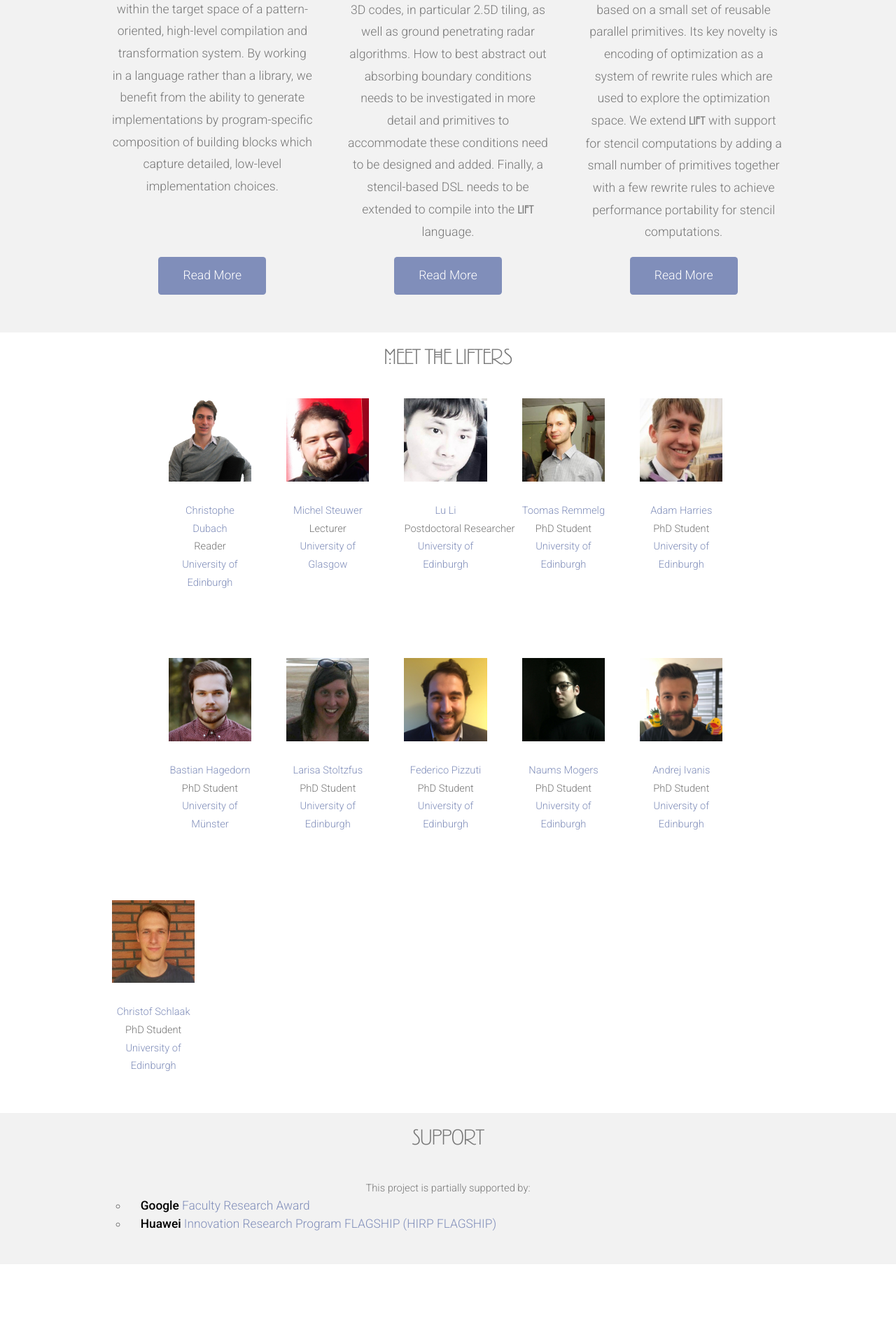
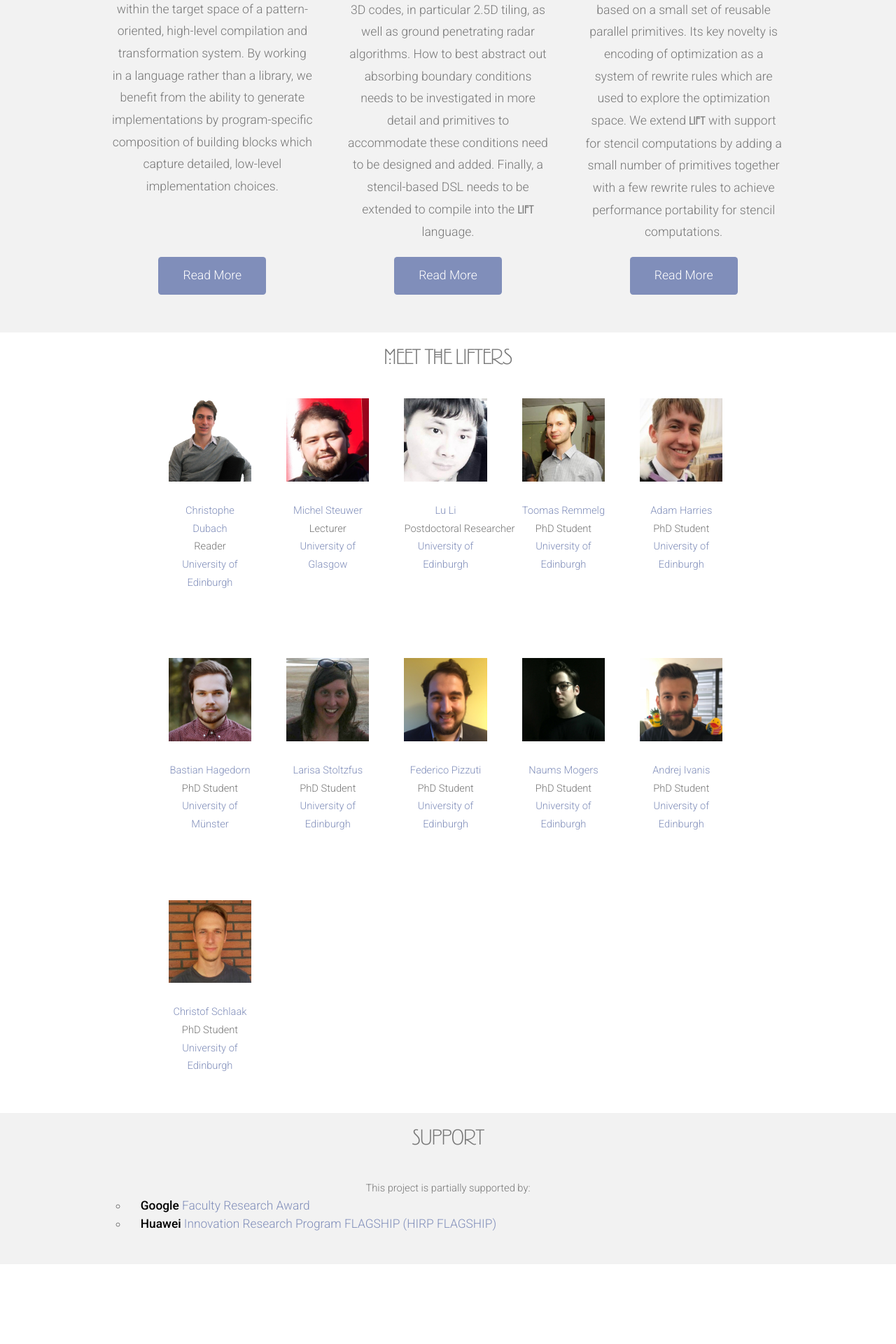
Before and after one commit to lift-project/lift-project.github.io, a Jekyll site: the page built from index.html, in a window 1280 px wide. Shown: the part 4446-6366 px from the top of the page at 70% size. Built offline with Jekyll 4.4.1, drawn with Linux system fonts in a browser that asks for light colours; nearby versions of some CDN libraries.

Commit message:
Update index.html

```diff
--- a/index.html
+++ b/index.html
@@ -533,7 +533,7 @@ International Conference on Compilers, Architecture and Synthesis for Embedded S
             </section>
         </div>
         <div class="row" style="margin-top:2em;">
-            <section class="2u">
+            <section class="2u" style="margin-left: 8%">
                 <a href="http://homepages.inf.ed.ac.uk/s1894023/" class="image full"><img src="images/christof.jpg" alt=""></a>
                 <a href="http://homepages.inf.ed.ac.uk/s1894023/">Christof Schlaak</a>
                 <br>PhD Student<br><a href="http://www.ed.ac.uk/informatics/">University of Edinburgh</a>
```
